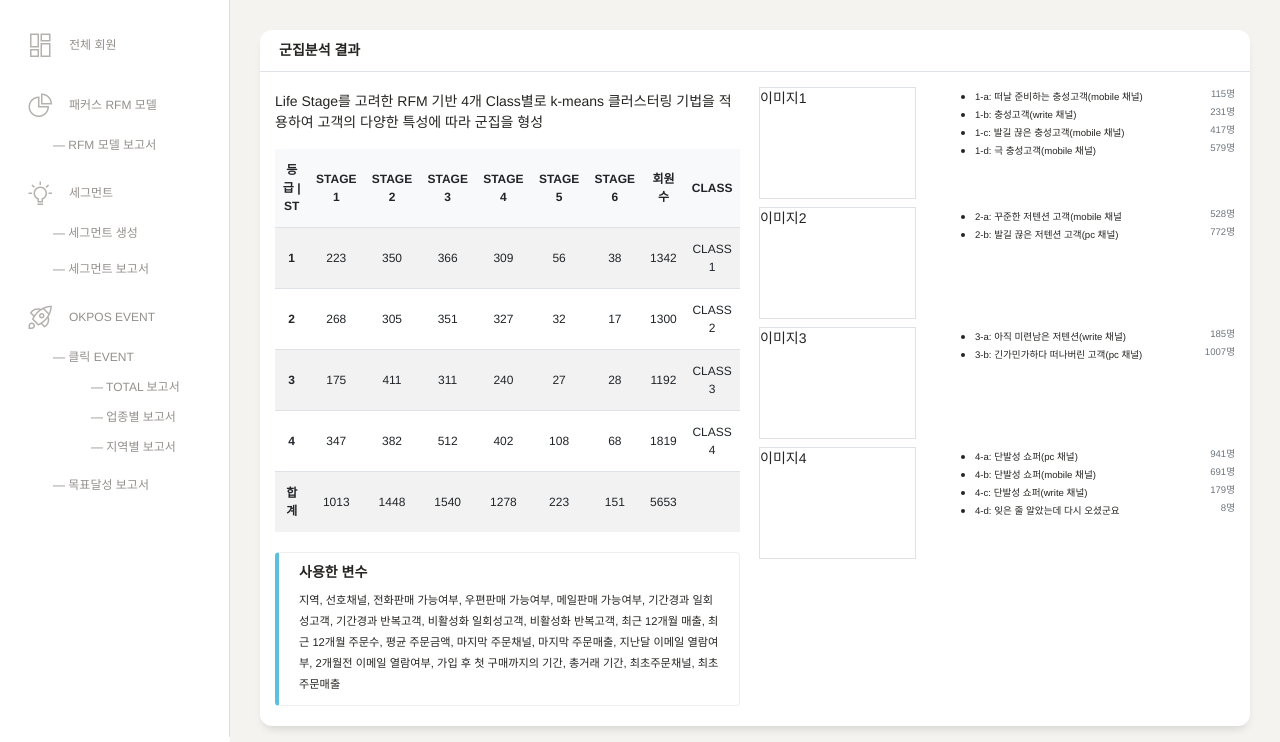
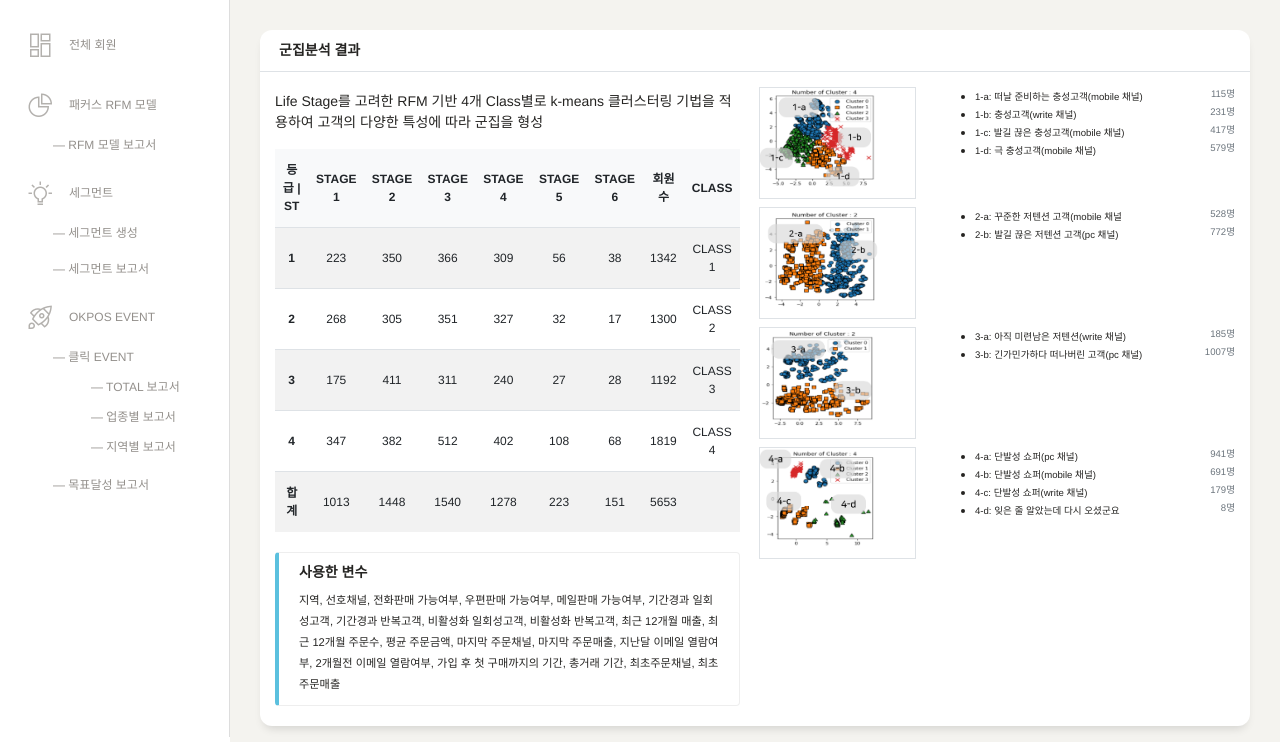
Before and after one commit to DayoungOh/homepage, a Flask app: page /rfm/cluster in a window 1280 px wide. Shown: the part 63-805 px from the top of the page. Run offline with Flask 2, Linux system fonts and the light colour scheme; style sheets or scripts are compiled from the project's sources; some libraries are stand-ins or nearby versions.

Commit message:
클러스터 이미지 추가

```diff
--- a/packus/web/templates/rfm/cluster.html
+++ b/packus/web/templates/rfm/cluster.html
@@ -116,7 +116,9 @@
                       <div class="col-lg-6 col-md-6 col-sm-6">
                         <div class="row pb-2" style="height: 120px;">
                           <div class="col-lg-4 col-md-4 col-sm-4 px-1">
-                            <div class="border h-100">이미지1</div>
+                            <div class="border h-100">
+                              <img src="/packus/web/img/cluster/class1_cluster.png" width="120" height="100" alt="클라스1 클러스터" />
+                            </div>
                           </div>
                           <div class="col-lg-8 col-md-8 col-sm-8">
                             <ul>
@@ -129,7 +131,9 @@
                         </div>
                         <div class="row pb-2" style="height: 120px;">
                           <div class="col-lg-4 col-md-4 col-sm-4 px-1">
-                            <div class="border h-100">이미지2</div>
+                            <div class="border h-100">
+                              <img src="/packus/web/img/cluster/class2_cluster.png" width="120" height="100" alt="클라스2 클러스터" />
+                            </div>
                           </div>
                           <div class="col-lg-8 col-md-8 col-sm-8">
                             <ul>
@@ -140,7 +144,9 @@
                         </div>
                         <div class="row pb-2" style="height: 120px;">
                           <div class="col-lg-4 col-md-4 col-sm-4 px-1">
-                            <div class="border h-100">이미지3</div>
+                            <div class="border h-100">
+                              <img src="/packus/web/img/cluster/class3_cluster.png" width="120" height="100" alt="클라스3 클러스터" />
+                            </div>
                           </div>
                           <div class="col-lg-8 col-md-8 col-sm-8">
                             <ul>
@@ -151,7 +157,9 @@
                         </div>
                         <div class="row pb-2" style="height: 120px;">
                           <div class="col-lg-4 col-md-4 col-sm-4 px-1">
-                            <div class="border h-100">이미지4</div>
+                            <div class="border h-100">
+                              <img src="/packus/web/img/cluster/class4_cluster.png" width="120" height="100" alt="클라스4 클러스터" />
+                            </div>
                           </div>
                           <div class="col-lg-8 col-md-8 col-sm-8">
                             <ul>
```
Also changed, not shown: packus/web/img/cluster/class1_cluster.png (added), packus/web/img/cluster/class2_cluster.png (added), packus/web/img/cluster/class3_cluster.png (added), packus/web/img/cluster/class4_cluster.png (added).
